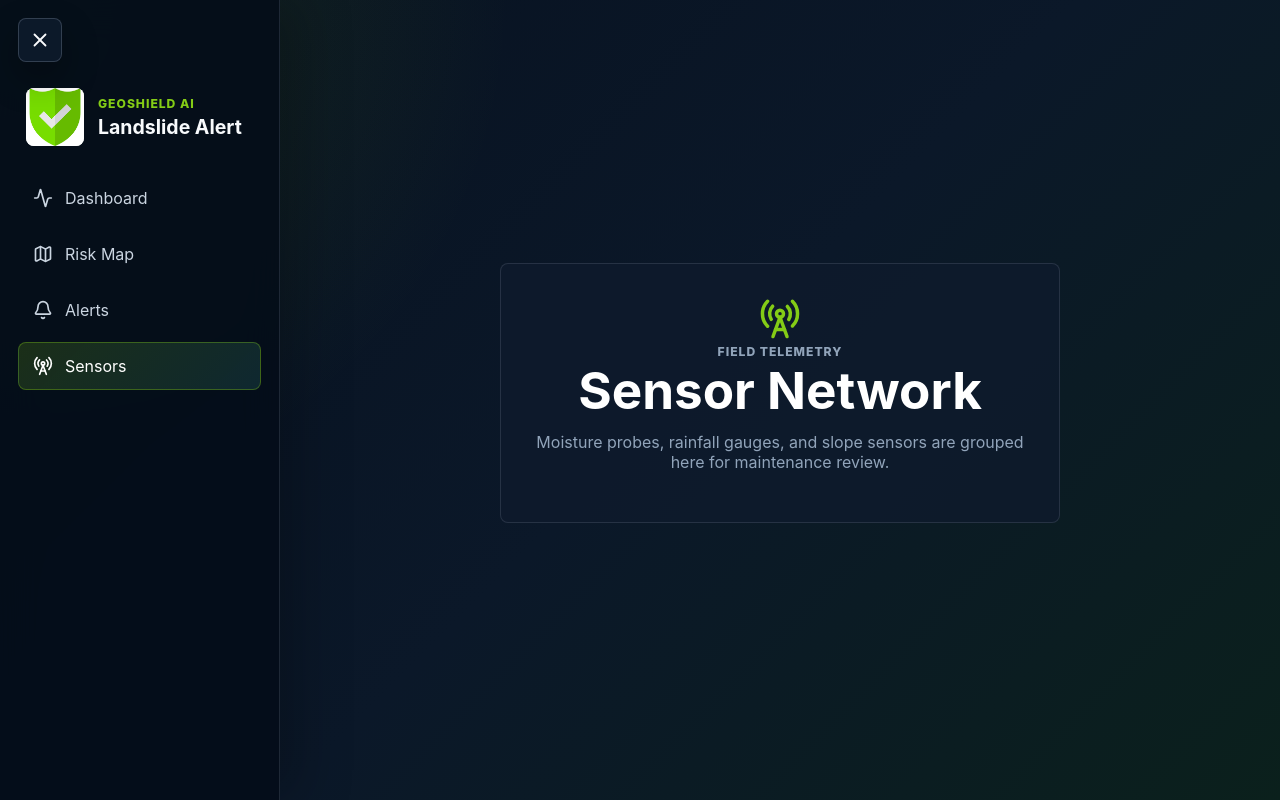
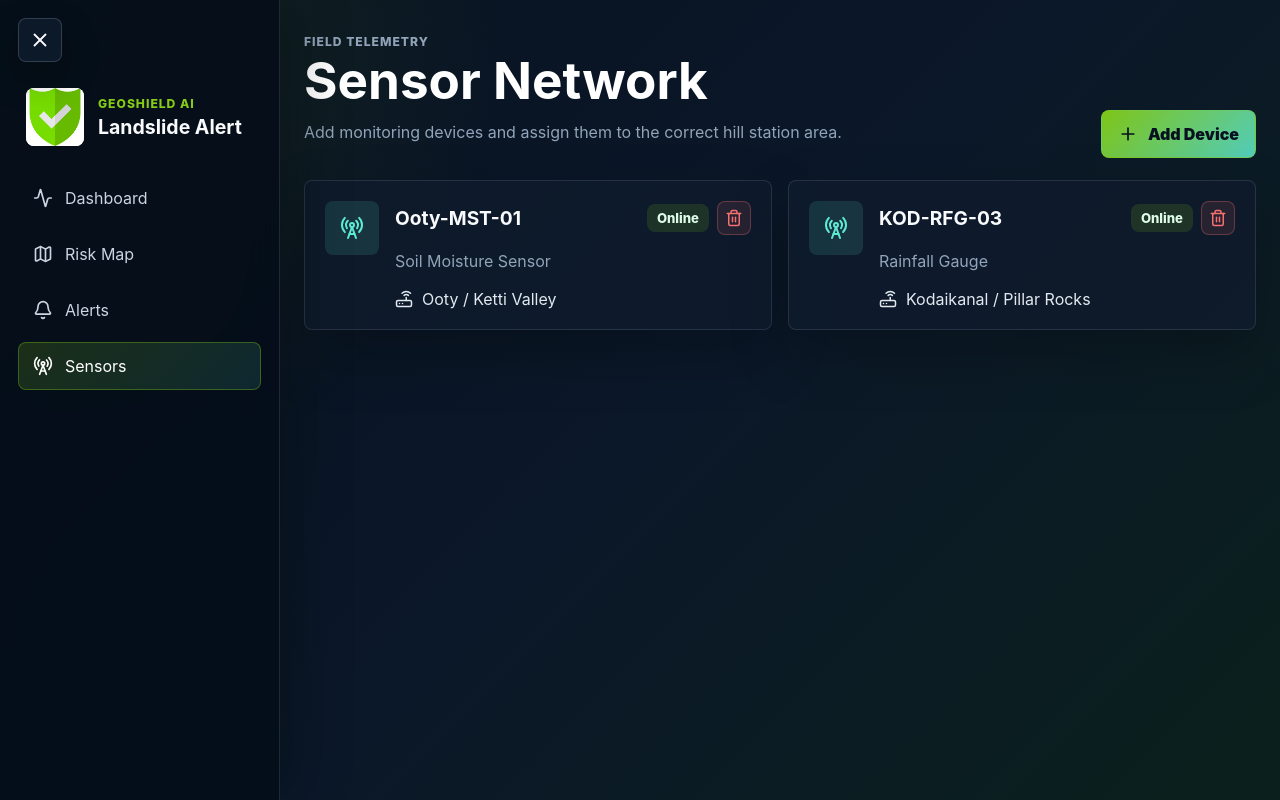
Before and after one commit to mithun-007-ui/geoshield, a React (Vite) app: page / in a window 1280 px wide. Both pictures are taken after a click on the button "Sensors". Built offline with nearby package versions, Linux system fonts and the light colour scheme.

Commit message:
Updated latest UI changes

```diff
--- a/src/App.css
+++ b/src/App.css
@@ -209,7 +209,8 @@
   font-weight: 700;
 }
 
-select {
+select,
+input {
   min-height: 48px;
   border: 1px solid rgba(148, 163, 184, 0.24);
   border-radius: 8px;
@@ -217,6 +218,10 @@ select {
   color: white;
   padding: 0 14px;
   outline: none;
+}
+
+input::placeholder {
+  color: #64748b;
 }
 
 .status-grid {
@@ -434,6 +439,165 @@ select {
   color: var(--green);
 }
 
+.sensors-heading {
+  display: flex;
+  align-items: flex-end;
+  justify-content: space-between;
+  gap: 18px;
+}
+
+.primary-action,
+.icon-button {
+  display: inline-flex;
+  align-items: center;
+  justify-content: center;
+  border: 1px solid rgba(132, 204, 22, 0.38);
+  border-radius: 8px;
+  cursor: pointer;
+}
+
+.primary-action {
+  min-height: 48px;
+  gap: 10px;
+  background: linear-gradient(135deg, rgba(132, 204, 22, 0.96), rgba(94, 234, 212, 0.86));
+  color: #07111f;
+  font-weight: 900;
+  padding: 0 16px;
+  white-space: nowrap;
+}
+
+.icon-button {
+  width: 42px;
+  height: 42px;
+  background: rgba(7, 17, 31, 0.62);
+  color: #cbd5e1;
+}
+
+.add-device-panel {
+  margin-bottom: 18px;
+  padding: 24px;
+}
+
+.form-title {
+  display: flex;
+  align-items: flex-start;
+  justify-content: space-between;
+  gap: 18px;
+  margin-bottom: 18px;
+}
+
+.form-title h3 {
+  margin: 0;
+  font-size: 1.5rem;
+}
+
+.device-form {
+  display: grid;
+  grid-template-columns: repeat(4, minmax(0, 1fr)) auto;
+  gap: 14px;
+  align-items: end;
+}
+
+.device-form label {
+  display: grid;
+  gap: 8px;
+  color: #cbd5e1;
+  font-weight: 700;
+}
+
+.submit-device {
+  height: 48px;
+}
+
+.devices-grid {
+  display: grid;
+  grid-template-columns: repeat(2, minmax(0, 1fr));
+  gap: 16px;
+}
+
+.device-card {
+  display: grid;
+  grid-template-columns: 54px minmax(0, 1fr);
+  gap: 16px;
+  padding: 20px;
+}
+
+.device-icon {
+  display: grid;
+  width: 54px;
+  height: 54px;
+  place-items: center;
+  border-radius: 8px;
+  background: rgba(94, 234, 212, 0.12);
+  color: var(--teal);
+}
+
+.device-card-header {
+  display: flex;
+  align-items: center;
+  justify-content: space-between;
+  gap: 12px;
+}
+
+.device-actions {
+  display: inline-flex;
+  align-items: center;
+  gap: 8px;
+}
+
+.device-card h3 {
+  margin: 0;
+  font-size: 1.2rem;
+}
+
+.device-card-header span {
+  border-radius: 8px;
+  background: rgba(132, 204, 22, 0.14);
+  color: #dcfce7;
+  font-size: 0.82rem;
+  font-weight: 800;
+  padding: 6px 10px;
+}
+
+.remove-device {
+  display: grid;
+  width: 34px;
+  height: 34px;
+  place-items: center;
+  border: 1px solid rgba(248, 113, 113, 0.3);
+  border-radius: 8px;
+  background: rgba(248, 113, 113, 0.1);
+  color: var(--red);
+  cursor: pointer;
+}
+
+.remove-device:hover {
+  background: rgba(248, 113, 113, 0.18);
+}
+
+.device-location {
+  display: flex;
+  align-items: center;
+  gap: 9px;
+  margin-top: 18px;
+  color: #e2e8f0;
+}
+
+.empty-devices {
+  grid-column: 1 / -1;
+  padding: 34px;
+  text-align: center;
+}
+
+.empty-devices svg {
+  color: var(--teal);
+}
+
+.empty-devices h3 {
+  margin: 14px 0 6px;
+  font-size: 1.4rem;
+}
+
 @media (max-width: 1040px) {
   .app-main.with-sidebar {
     margin-left: 0;
@@ -454,6 +618,11 @@ select {
   }
 
   .map-layout {
+    grid-template-columns: 1fr;
+  }
+
+  .device-form,
+  .devices-grid {
     grid-template-columns: 1fr;
   }
 }
@@ -478,4 +647,14 @@ select {
   .map-marker {
     max-width: 150px;
   }
+
+  .sensors-heading,
+  .device-card-header {
+    align-items: flex-start;
+    flex-direction: column;
+  }
+
+  .primary-action {
+    width: 100%;
+  }
 }
--- a/src/App.jsx
+++ b/src/App.jsx
@@ -1,8 +1,9 @@
 import { useState } from "react";
-import { Bell, Menu, RadioTower, ShieldCheck, X } from "lucide-react";
+import { Bell, Menu, ShieldCheck, X } from "lucide-react";
 import Sidebar from "./components/Sidebar";
 import Dashboard from "./pages/Dashboard";
 import MapPage from "./pages/MapPage";
+import SensorsPage from "./pages/SensorsPage";
 import "./App.css";
 
 const placeholderPages = {
@@ -12,13 +13,6 @@ const placeholderPages = {
     eyebrow: "Emergency operations",
     description:
       "Active sirens, road closures, and checkpost alerts will be listed here for fast response.",
-  },
-  sensors: {
-    icon: RadioTower,
-    title: "Sensor Network",
-    eyebrow: "Field telemetry",
-    description:
-      "Moisture probes, rainfall gauges, and slope sensors are grouped here for maintenance review.",
   },
 };
 
@@ -54,6 +48,7 @@ export default function App() {
       <main className={`app-main ${sidebarOpen ? "with-sidebar" : ""}`}>
         {activePage === "dashboard" && <Dashboard />}
         {activePage === "map" && <MapPage />}
+        {activePage === "sensors" && <SensorsPage />}
 
         {placeholderPages[activePage] && (
           <section className="page page-placeholder">
--- /dev/null
+++ b/src/pages/SensorsPage.jsx
@@ -0,0 +1,198 @@
+import { useMemo, useState } from "react";
+import { CheckCircle2, Plus, RadioTower, Router, Trash2, X } from "lucide-react";
+
+const stationAreas = {
+  Ooty: ["Ketti Valley", "Coonoor", "Avalanche"],
+  Kodaikanal: ["Guna Cave Road", "Pillar Rocks", "Berijam"],
+  Munnar: ["Devikulam", "Mattupetty", "Top Station"],
+  Darjeeling: ["Tiger Hill", "Lamahatta", "Batasia Loop"],
+  Sikkim: ["Gangtok", "Nathula Pass", "Tsomgo Lake"],
+};
+
+const deviceTypes = ["Soil Moisture Sensor", "Rainfall Gauge", "Slope Movement Sensor", "Siren Unit"];
+
+const initialDevices = [
+  {
+    id: 1,
+    name: "Ooty-MST-01",
+    type: "Soil Moisture Sensor",
+    station: "Ooty",
+    area: "Ketti Valley",
+    status: "Online",
+  },
+  {
+    id: 2,
+    name: "KOD-RFG-03",
+    type: "Rainfall Gauge",
+    station: "Kodaikanal",
+    area: "Pillar Rocks",
+    status: "Online",
+  },
+];
+
+const getDefaultForm = () => ({
+  name: "",
+  type: deviceTypes[0],
+  station: "Ooty",
+  area: stationAreas.Ooty[0],
+});
+
+export default function SensorsPage() {
+  const [devices, setDevices] = useState(initialDevices);
+  const [isAdding, setIsAdding] = useState(false);
+  const [form, setForm] = useState(getDefaultForm);
+
+  const availableAreas = useMemo(() => stationAreas[form.station], [form.station]);
+
+  const updateStation = (station) => {
+    setForm((current) => ({
+      ...current,
+      station,
+      area: stationAreas[station][0],
+    }));
+  };
+
+  const addDevice = (event) => {
+    event.preventDefault();
+
+    const fallbackName = `${form.station.slice(0, 3).toUpperCase()}-${devices.length + 1}`;
+
+    setDevices((current) => [
+      {
+        id: Date.now(),
+        name: form.name.trim() || fallbackName,
+        type: form.type,
+        station: form.station,
+        area: form.area,
+        status: "Online",
+      },
+      ...current,
+    ]);
+
+    setForm(getDefaultForm());
+    setIsAdding(false);
+  };
+
+  const removeDevice = (deviceId) => {
+    setDevices((current) => current.filter((device) => device.id !== deviceId));
+  };
+
+  return (
+    <section className="page sensors-page">
+      <header className="section-heading sensors-heading">
+        <div>
+          <p className="eyebrow">Field telemetry</p>
+          <h2>Sensor Network</h2>
+          <p>Add monitoring devices and assign them to the correct hill station area.</p>
+        </div>
+
+        <button className="primary-action" type="button" onClick={() => setIsAdding(true)}>
+          <Plus size={20} />
+          Add Device
+        </button>
+      </header>
+
+      {isAdding && (
+        <section className="panel add-device-panel">
+          <div className="form-title">
+            <div>
+              <p className="eyebrow">New device</p>
+              <h3>Add Device</h3>
+            </div>
+            <button className="icon-button" type="button" aria-label="Close" onClick={() => setIsAdding(false)}>
+              <X size={20} />
+            </button>
+          </div>
+
+          <form className="device-form" onSubmit={addDevice}>
+            <label>
+              Device name
+              <input
+                value={form.name}
+                onChange={(event) => setForm((current) => ({ ...current, name: event.target.value }))}
+                placeholder="Example: OOT-MST-02"
+              />
+            </label>
+
+            <label>
+              Device type
+              <select
+                value={form.type}
+                onChange={(event) => setForm((current) => ({ ...current, type: event.target.value }))}
+              >
+                {deviceTypes.map((type) => (
+                  <option key={type}>{type}</option>
+                ))}
+              </select>
+            </label>
+
+            <label>
+              Hill station
+              <select value={form.station} onChange={(event) => updateStation(event.target.value)}>
+                {Object.keys(stationAreas).map((station) => (
+                  <option key={station}>{station}</option>
+                ))}
+              </select>
+            </label>
+
+            <label>
+              Area
+              <select
+                value={form.area}
+                onChange={(event) => setForm((current) => ({ ...current, area: event.target.value }))}
+              >
+                {availableAreas.map((area) => (
+                  <option key={area}>{area}</option>
+                ))}
+              </select>
+            </label>
+
+            <button className="primary-action submit-device" type="submit">
+              <CheckCircle2 size={20} />
+              Save Device
+            </button>
+          </form>
+        </section>
+      )}
+
+      <section className="devices-grid">
+        {devices.length === 0 && (
+          <div className="panel empty-devices">
+            <RadioTower size={34} />
+            <h3>No devices added</h3>
+            <p className="muted">Use Add Device to register a sensor for a hill station area.</p>
+          </div>
+        )}
+
+        {devices.map((device) => (
+          <article className="panel device-card" key={device.id}>
+            <div className="device-icon">
+              <RadioTower size={24} />
+            </div>
+            <div>
+              <div className="device-card-header">
+                <h3>{device.name}</h3>
+                <div className="device-actions">
+                  <span>{device.status}</span>
+                  <button
+                    className="remove-device"
+                    type="button"
+                    aria-label={`Remove ${device.name}`}
+                    onClick={() => removeDevice(device.id)}
+                  >
+                    <Trash2 size={18} />
+                  </button>
+                </div>
+              </div>
+              <p className="muted">{device.type}</p>
+              <div className="device-location">
+                <Router size={18} />
+                {device.station} / {device.area}
+              </div>
+            </div>
+          </article>
+        ))}
+      </section>
+    </section>
+  );
+}
```
